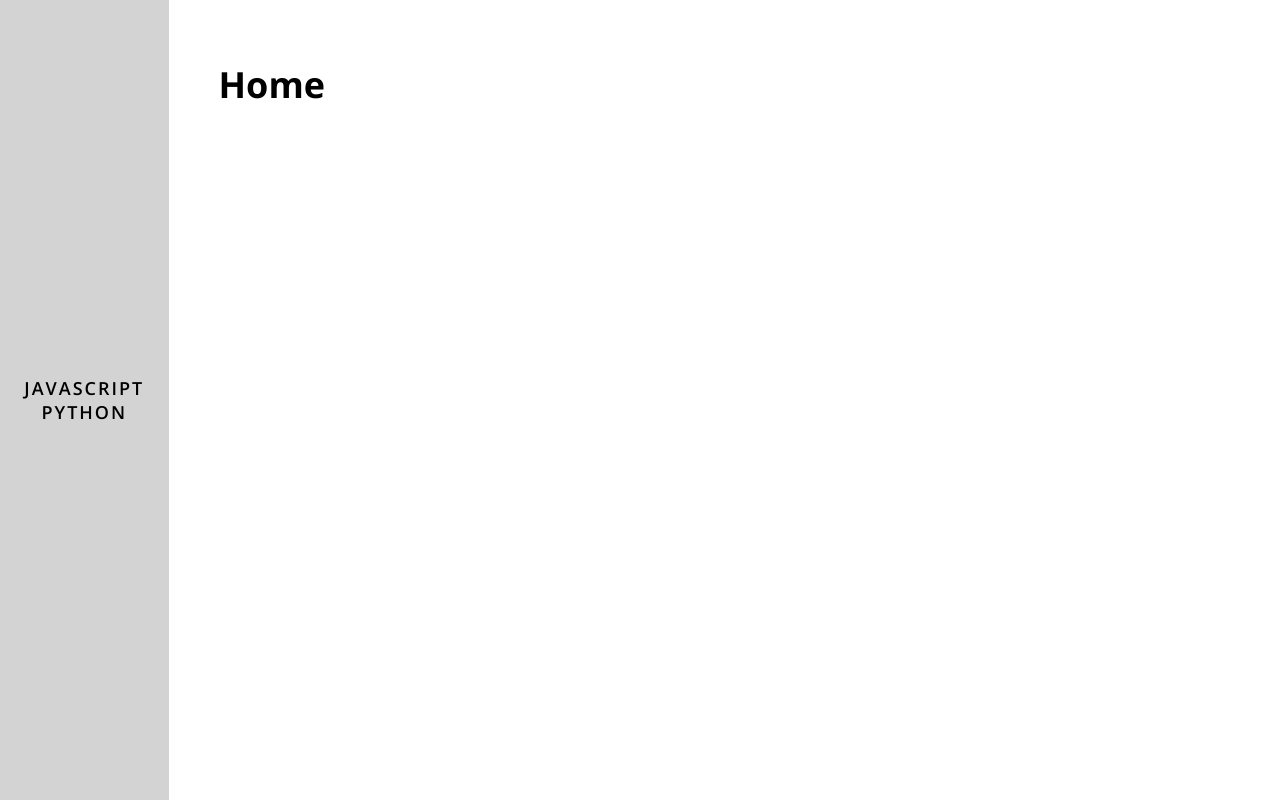
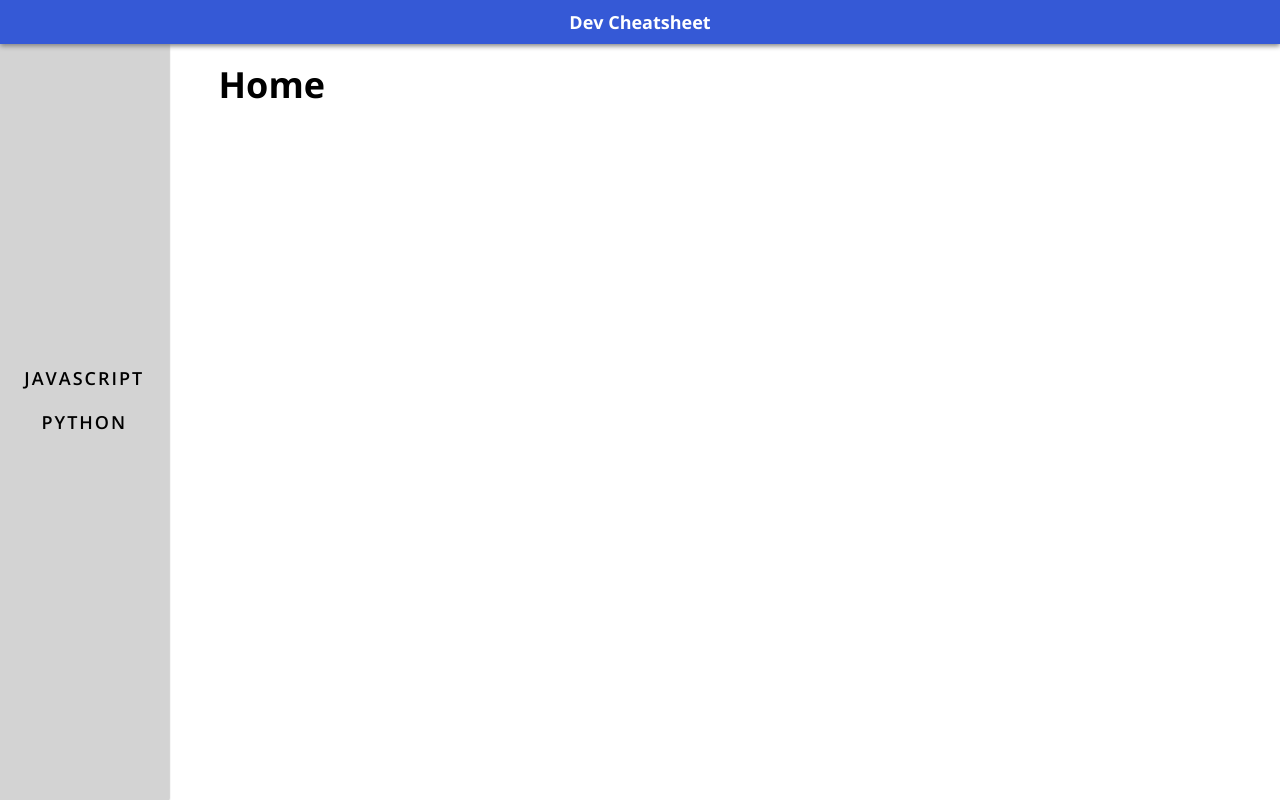
Before and after one commit to karyma101/dynamic-md-parser, a React app: page / in a window 1280 px wide. Built offline with nearby package versions, Linux system fonts and the light colour scheme.

Commit message:
added styles for nav

```diff
--- a/src/components/App.css
+++ b/src/components/App.css
@@ -12,6 +12,7 @@
     align-items: center;
     text-transform: uppercase;
     background-color: lightgray;
+    box-shadow: 0.2px 0 2px gray;
 }
 
 .body {
--- a/src/components/App.tsx
+++ b/src/components/App.tsx
@@ -1,6 +1,7 @@
 import React, { Component } from 'react'
 import { Switch, Route } from 'react-router-dom'
 
+import Header from './Header'
 import Home from './Home'
 import Nav from './Nav'
 import Body from './Body'
@@ -11,6 +12,7 @@ class App extends Component {
     render() {
         return (
             <div className={style.app}>
+                <Header />
                 <div className={style.nav}>
                     <Nav />
                 </div>
--- /dev/null
+++ b/src/components/Header/Header.css
@@ -0,0 +1,13 @@
+.header {
+    position: fixed;
+    background-color: #3559d6;
+    color: white;
+    width: 100%;
+    display: flex;
+    justify-content: center;
+    box-shadow: 0 2px 5px gray;
+}
+
+.title {
+    font-size: 1rem;
+}
--- /dev/null
+++ b/src/components/Header/index.tsx
@@ -0,0 +1,13 @@
+import React from 'react'
+
+import style from './Header.css'
+
+const Header = () => {
+    return (
+        <div className={style.header}>
+            <h1 className={style.title}>Dev Cheatsheet</h1>
+        </div>
+    )
+}
+
+export default Header
--- a/src/components/Nav/Nav.css
+++ b/src/components/Nav/Nav.css
@@ -3,4 +3,13 @@
     text-decoration: none;
     letter-spacing: 2px;
     font-weight: 600;
+    width: 100%;
+    display: flex;
+    justify-content: center;
+    padding: 10px 0;
 }
+
+.active {
+    background-color: #3559d6;
+    color: white;
+}
--- a/src/components/Nav/index.tsx
+++ b/src/components/Nav/index.tsx
@@ -1,19 +1,25 @@
 import React, { Fragment } from 'react'
+import { withRouter } from 'react-router-dom'
 import { Link } from 'react-router-dom'
 import content from '../../content'
 
 import style from './Nav.css'
 
-const Nav = () => {
+const Nav = ({ location }) => {
     const links = Object.keys(content)
+    const pathName = location.pathname.substr(1)
 
-    const renderLinks = links.map((link, i) => (
-        <Link key={`link_${i}`} to={`/${link}`} className={style.link}>
-            {link}
-        </Link>
-    ))
+    const renderLinks = links.map((link, i) => {
+        const styles = pathName === link ? `${style.link} ${style.active}` : style.link
+
+        return (
+            <Link key={`link_${i}`} to={`/${link}`} className={styles}>
+                {link}
+            </Link>
+        )
+    })
 
     return <Fragment>{renderLinks}</Fragment>
 }
 
-export default Nav
+export default withRouter(Nav)
```
